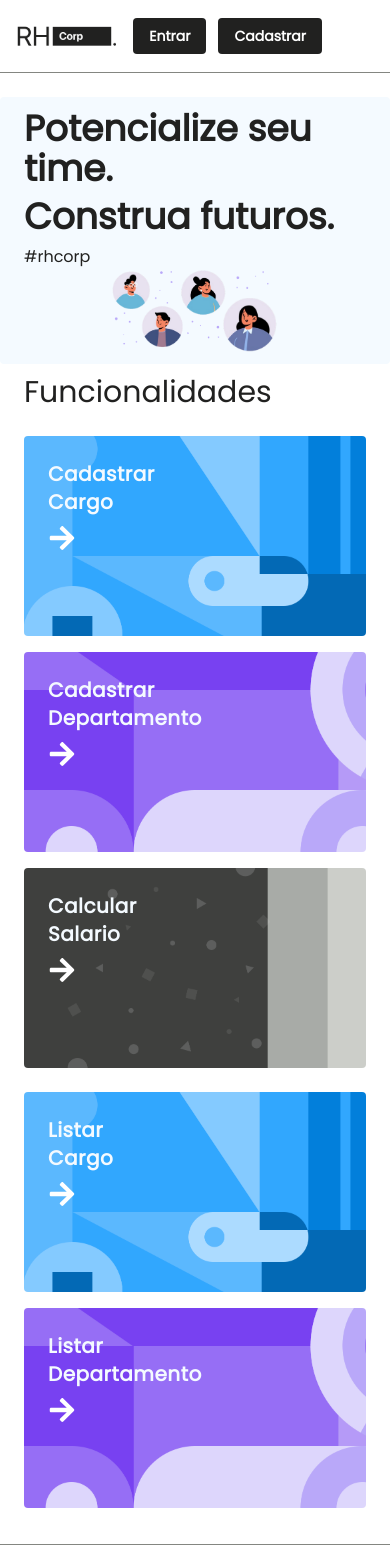
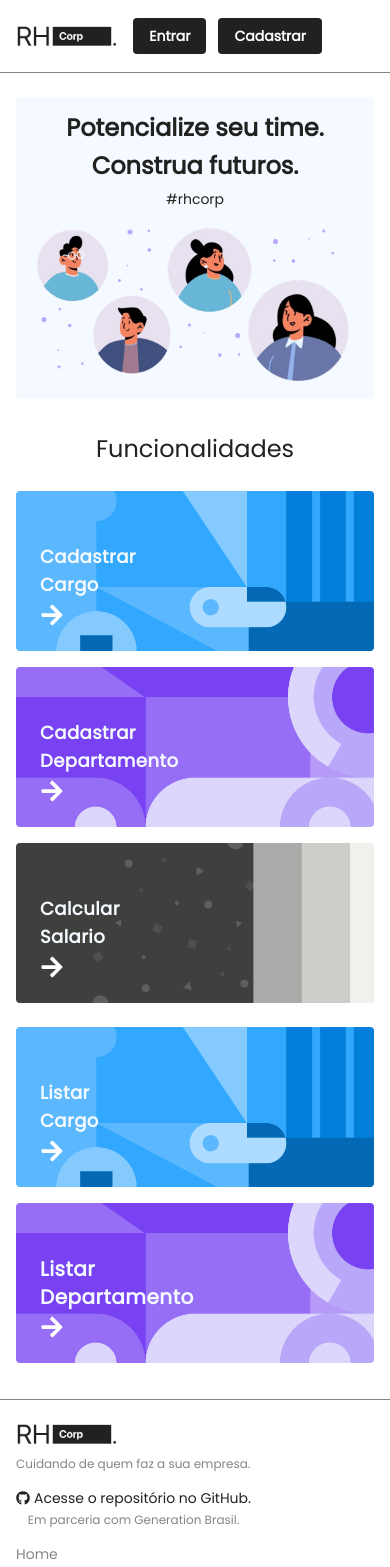
Before and after one commit to wdwf/Aplicativo-Sistema-de-RH-Aplicativo-Sistema-de-RH-FrontEnd, a React (Vite) app: page /home in a window 390 px wide. Shown: the top 1567 px of the page. Built offline with nearby package versions, Linux system fonts and the light colour scheme; no server answers.

Commit message:
Primeiras correções de responsividade

```diff
--- a/src/pages/home/Home.tsx
+++ b/src/pages/home/Home.tsx
@@ -57,75 +57,75 @@ function Home() {
     return (
 
         <>
-            <div className="pt-6 pb-9">
-                <div className="rounded bg-rh-primary-50 w-full flex flex-col md:flex-row justify-between items-center px-6 py-3">
-                    <div className='flex flex-col gap-2'>
-                        <p className="text-4xl font-semibold text-rh-primarygrey">Potencialize seu time.</p>
-                        <p className="text-4xl font-semibold text-rh-primarygrey">Construa futuros.</p>
-                        <span className="font-extralight text-md text-rh-primarygrey">#rhcorp</span>
+            <div className="pt-6 pb-9 px-4 md:px-6">
+                <div className="rounded bg-rh-primary-50 w-full flex flex-col md:flex-row justify-between items-center p-4 md:p-6">
+                    <div className='flex flex-col gap-2 text-center md:text-left mb-4 md:mb-0'>
+                        <p className="text-2xl md:text-4xl font-semibold text-rh-primarygrey leading-tight">Potencialize seu time.</p>
+                        <p className="text-2xl md:text-4xl font-semibold text-rh-primarygrey leading-tight">Construa futuros.</p>
+                        <span className="font-extralight text-sm md:text-md text-rh-primarygrey">#rhcorp</span>
                     </div>
-                    <img src={Banner} alt="banner" className='w-2/4' />
+                    <img src={Banner} alt="banner" className='w-full md:w-2/4 max-h-48 md:max-h-full object-contain' />
                 </div>
 
-                <div className='flex flex-col gap-4 px-6'>
-                    <h3 className='text-3xl font-medium py-2.5 text-rh-primarygrey'>
+                <div className='flex flex-col gap-4 mt-6'>
+                    <h3 className='text-2xl md:text-3xl font-medium py-2.5 text-rh-primarygrey text-center md:text-left'>
                         Funcionalidades
                     </h3>
-                    <div className='flex flex-wrap gap-4 md:justify-center'>
+                    <div className='flex flex-col md:flex-row flex-wrap gap-4 justify-center'>
                         <Link to="/cadastrar-cargo"
-                            className={`w-full max-w-[420px] h-[200px] bg-cover bg-center rounded-sm p-6 flex flex-col hover:shadow-[6px_6px_0px_rgba(0,0,0,1)] transition-all duration-300 ease-in-out`}
+                            className={`w-full max-w-[420px] h-[160px] md:h-[200px] bg-cover bg-center rounded-sm p-6 flex flex-col justify-end hover:shadow-[6px_6px_0px_rgba(0,0,0,1)] transition-all duration-300 ease-in-out`}
                             style={{ backgroundImage: `url(${BtnDep})` }}
                         >
-                            <p className='text-xl font-semibold text-rh-primary-50 tracking-wide'>Cadastrar</p>
-                            <p className='text-xl font-semibold text-rh-primary-50 tracking-wide'>Cargo</p>
-                            <FaArrowRight width={25} height={25} className='text-rh-primary-white w-7 h-7 mt-2' />
+                            <p className='text-lg md:text-xl font-semibold text-rh-primary-50 tracking-wide'>Cadastrar</p>
+                            <p className='text-lg md:text-xl font-semibold text-rh-primary-50 tracking-wide'>Cargo</p>
+                            <FaArrowRight width={20} height={20} className='text-rh-primary-white w-6 h-6 mt-1' />
                         </Link>
                         <Link to="/cadastrar-departamento"
-                            className={`w-full max-w-[420px] h-[200px] bg-cover  bg-center rounded-sm p-6 flex flex-col hover:shadow-[6px_6px_0px_rgba(0,0,0,1)] transition-all duration-300 ease-in-out`}
+                            className={`w-full max-w-[420px] h-[160px] md:h-[200px] bg-cover  bg-center rounded-sm p-6 flex flex-col justify-end hover:shadow-[6px_6px_0px_rgba(0,0,0,1)] transition-all duration-300 ease-in-out`}
                             style={{ backgroundImage: `url(${BtnCar})` }}
                         >
-                            <p className='text-xl font-semibold text-rh-primary-50 tracking-wide'>Cadastrar</p>
-                            <p className='text-xl font-semibold text-rh-primary-50 tracking-wide'>Departamento</p>
-                            <FaArrowRight width={25} height={25} className='text-rh-primary-white w-7 h-7 mt-2' />
+                            <p className='text-lg md:text-xl font-semibold text-rh-primary-50 tracking-wide'>Cadastrar</p>
+                            <p className='text-lg md:text-xl font-semibold text-rh-primary-50 tracking-wide'>Departamento</p>
+                            <FaArrowRight width={20} height={20} className='text-rh-primary-white w-6 h-6 mt-1' />
                         </Link>
                         <Link to="/calcular-salario"
-                            className={`w-full max-w-[420px] h-[200px] bg-cover bg-center rounded-sm p-6 flex flex-col hover:shadow-[6px_6px_0px_rgba(0,0,0,1)] transition-all duration-300 ease-in-out`}
+                            className={`w-full max-w-[420px] h-[160px] md:h-[200px] bg-cover bg-center rounded-sm p-6 flex flex-col justify-end hover:shadow-[6px_6px_0px_rgba(0,0,0,1)] transition-all duration-300 ease-in-out`}
                             style={{ backgroundImage: `url(${BtnCal})` }}
                         >
-                            <p className='text-xl font-semibold text-rh-primary-50 tracking-wide'>Calcular</p>
-                            <p className='text-xl font-semibold text-rh-primary-50 tracking-wide'>Salario</p>
-                            <FaArrowRight width={25} height={25} className='text-rh-primary-white w-7 h-7 mt-2' />
+                            <p className='text-lg md:text-xl font-semibold text-rh-primary-50 tracking-wide'>Calcular</p>
+                            <p className='text-lg md:text-xl font-semibold text-rh-primary-50 tracking-wide'>Salario</p>
+                            <FaArrowRight width={20} height={20} className='text-rh-primary-white w-6 h-6 mt-1' />
                         </Link>
                     </div>
                 </div>
-                <div className='flex gap-4 px-6 mt-6 flex-wrap justify-center'>
+                <div className='flex flex-col md:flex-row flex-wrap gap-4 mt-6 justify-center'>
                     <Link to="/cargos"
-                        className={`w-full max-w-[420px] h-[200px] bg-cover bg-center rounded-sm p-6 flex flex-col hover:shadow-[6px_6px_0px_rgba(0,0,0,1)] transition-all duration-300 ease-in-out`}
+                        className={`w-full max-w-[420px] h-[160px] md:h-[200px] bg-cover bg-center rounded-sm p-6 flex flex-col justify-end hover:shadow-[6px_6px_0px_rgba(0,0,0,1)] transition-all duration-300 ease-in-out`}
                         style={{ backgroundImage: `url(${BtnDep})` }}
                     >
-                        <p className='text-xl font-semibold text-rh-primary-50 tracking-wide'>Listar</p>
-                        <p className='text-xl font-semibold text-rh-primary-50 tracking-wide'>Cargo</p>
-                        <FaArrowRight width={25} height={25} className='text-rh-primary-white w-7 h-7 mt-2' />
+                        <p className='text-lg md:text-xl font-semibold text-rh-primary-50 tracking-wide'>Listar</p>
+                        <p className='text-lg md:text-xl font-semibold text-rh-primary-50 tracking-wide'>Cargo</p>
+                        <FaArrowRight width={20} height={20} className='text-rh-primary-white w-6 h-6 mt-1' />
                     </Link>
                     <Link to="/departamentos"
-                        className={`w-full max-w-[420px] h-[200px] bg-cover  bg-center rounded-sm p-6 flex flex-col hover:shadow-[6px_6px_0px_rgba(0,0,0,1)] transition-all duration-300 ease-in-out`}
+                        className={`w-full max-w-[420px] h-[160px] md:h-[200px] bg-cover  bg-center rounded-sm p-6 flex flex-col justify-end hover:shadow-[6px_6px_0px_rgba(0,0,0,1)] transition-all duration-300 ease-in-out`}
                         style={{ backgroundImage: `url(${BtnCar})` }}
                     >
                         <p className='text-xl font-semibold text-rh-primary-50 tracking-wide'>Listar</p>
                         <p className='text-xl font-semibold text-rh-primary-50 tracking-wide'>Departamento</p>
-                        <FaArrowRight width={25} height={25} className='text-rh-primary-white w-7 h-7 mt-2' />
+                        <FaArrowRight width={20} height={20} className='text-rh-primary-white w-6 h-6 mt-1' />
                     </Link>
 
 
                     {
                         usuarioData.cargo?.nome === "Recursos Humanos" &&
                         <Link to="/gerenciar-perfis"
-                            className={`w-full max-w-[420px] h-[200px] bg-cover bg-center rounded-sm p-6 flex flex-col hover:shadow-[6px_6px_0px_rgba(0,0,0,1)] transition-all duration-300 ease-in-out`}
+                            className={`w-full max-w-[420px] h-[160px] md:h-[200px] bg-cover bg-center rounded-sm p-6 flex flex-col justify-end hover:shadow-[6px_6px_0px_rgba(0,0,0,1)] transition-all duration-300 ease-in-out`}
                             style={{ backgroundImage: `url(${BtnCal})` }}
                         >
-                            <p className='text-xl font-semibold text-rh-primary-50 tracking-wide'>Gerenciar</p>
-                            <p className='text-xl font-semibold text-rh-primary-50 tracking-wide'>Perfis</p>
-                            <FaArrowRight width={25} height={25} className='text-rh-primary-white w-7 h-7 mt-2' />
+                            <p className='text-lg md:text-xl font-semibold text-rh-primary-50 tracking-wide'>Gerenciar</p>
+                            <p className='text-lg md:text-xl font-semibold text-rh-primary-50 tracking-wide'>Perfis</p>
+                            <FaArrowRight width={20} height={20} className='text-rh-primary-white w-6 h-6 mt-1' />
                         </Link>
                     }
                 </div>
--- a/src/pages/notFound/NotFound.tsx
+++ b/src/pages/notFound/NotFound.tsx
@@ -3,15 +3,15 @@ import bgNotFound from '../../assets/img/bgNotFound.png'
 
 export default function NotFound() {
   return (
-    <div>
-      <section className="h-screen flex flex-col items-center pt-16 text-center">
-        <img src={bgNotFound} alt="imagem representando que algo não foi encontrado" className='max-w-[350px]' />
-        <h2 className="text-3xl font-bold border-b pb-2">Página Não Encontrada</h2>
-        <p className="text-lg mt-4 text-gray-600">Desculpe, a página que você está procurando não existe.</p>
-        <Link to="/home" className="mt-6 px-4 py-2 bg-blue-500 text-white rounded hover:bg-blue-600 transition-colors">
+
+      <section className="h-screen flex flex-col items-center justify-center p-4 text-center">
+        <img src={bgNotFound} alt="imagem representando que algo não foi encontrado" className='w-full max-w-xs md:max-w-sm lg:max-w-md mb-8' />
+        <h2 className="text-2xl md:text-3xl font-bold border-b pb-2 mb-4">Página Não Encontrada</h2>
+        <p className="text-base md:text-lg mt-0 text-gray-600 mb-6">Desculpe, a página que você está procurando não existe.</p>
+        <Link to="/home" className="mt-0 px-6 py-3 bg-blue-500 text-white rounded hover:bg-blue-600 transition-colors text-base md:text-lg font-semibold">
           Voltar para a Home
         </Link>
       </section>
-    </div>
+
   )
 }
```
Also changed, not shown: src/pages/cadastro/Cadastro.tsx (+13 -13 lines), src/pages/futuro/Planejamos.tsx (+6 -6 lines), src/pages/login/Login.tsx (+10 -10 lines), src/pages/perfil/EditarPerfil.tsx (+14 -14 lines), src/pages/perfil/EditarPerfilTabela.tsx (+26 -15 lines), src/pages/perfil/Perfil.tsx (+13 -13 lines).
